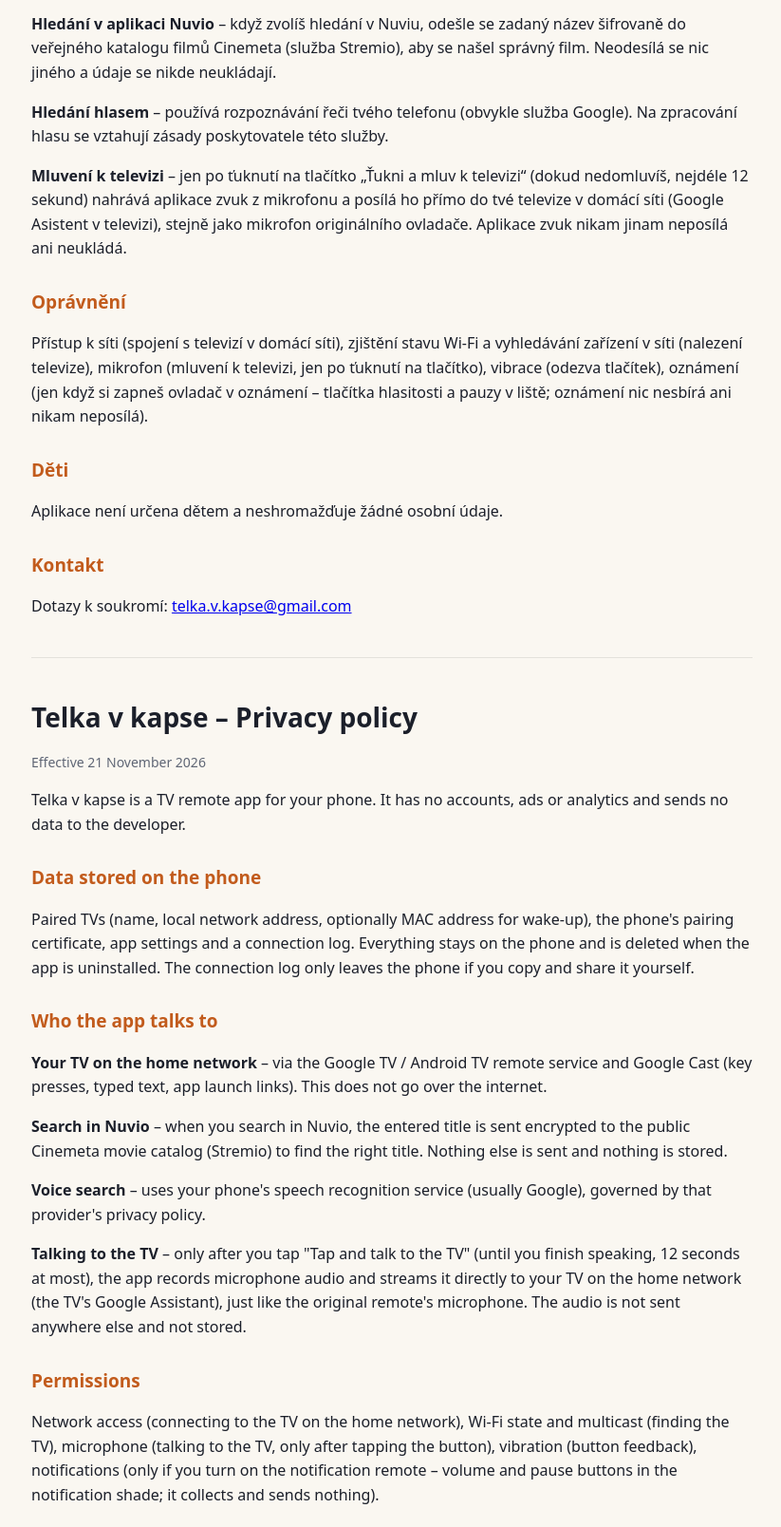
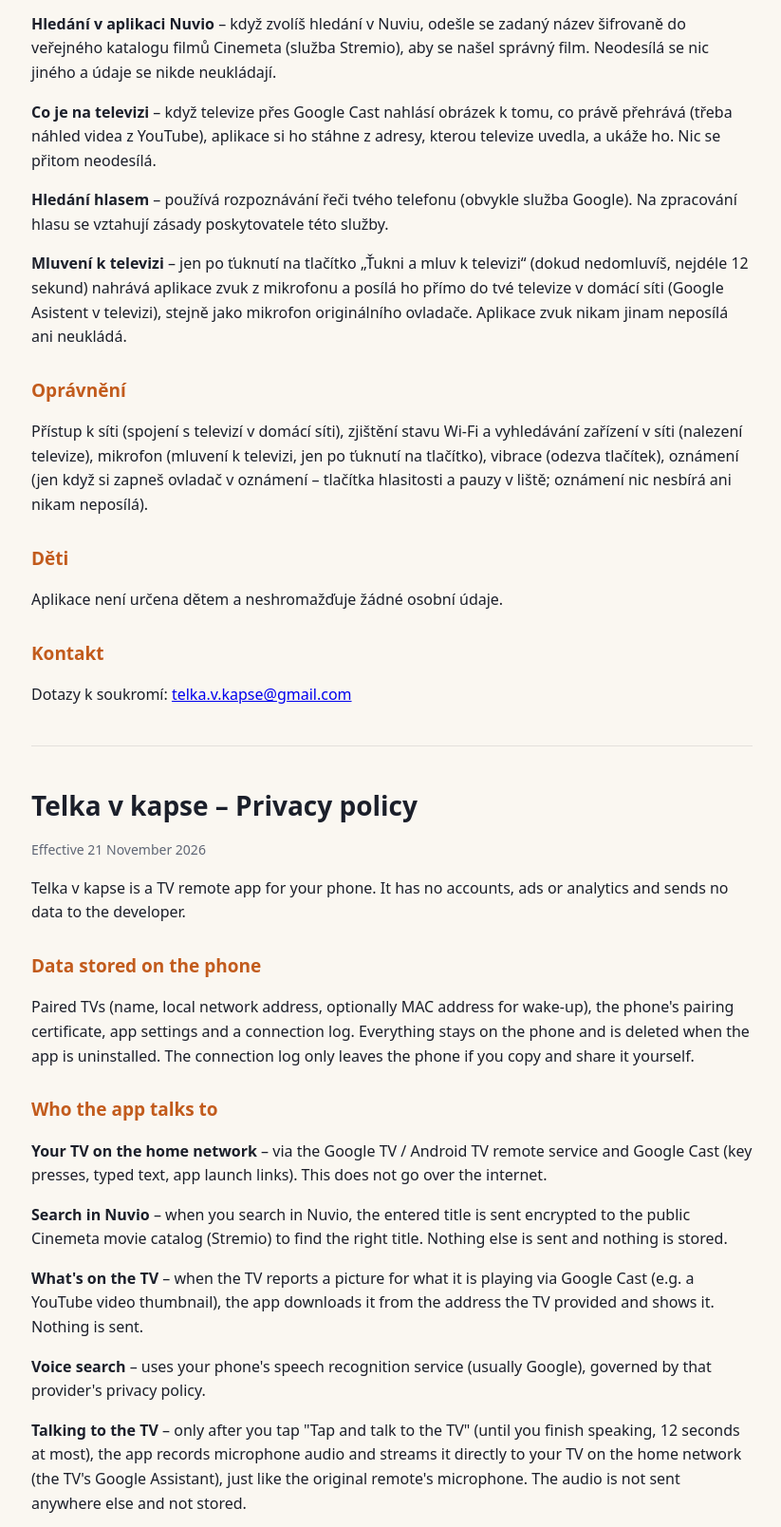
Before and after one commit to jarmilprdel11/telka-v-kapse-web, a plain HTML site: page soukromi.html in a window 1280 px wide. Shown: the part 486-2094 px from the top of the page at 95% size, without its empty margins (227-1050 px from the left). Drawn offline with Linux system fonts and the light colour scheme.

Commit message:
0.45 test: karta Na televizi (aplikace, pres Cast nazev/obrazek/cas), cisla kanalu
Co-Authored-By: Claude Opus 5.5 <noreply@anthropic.com>
Claude-Session: https://claude.ai/code/session_01KJu49yhVo3MkmWoEbwK1KY

```diff
--- a/soukromi.html
+++ b/soukromi.html
@@ -25,6 +25,7 @@
 <h2>S kým aplikace komunikuje</h2>
 <p><b>Tvoje televize v domácí síti</b> – přes službu dálkového ovládání Google TV / Android TV a Google Cast (stisky tlačítek, psaný text, odkazy na spuštění aplikací). Tato komunikace nejde přes internet.</p>
 <p><b>Hledání v aplikaci Nuvio</b> – když zvolíš hledání v Nuviu, odešle se zadaný název šifrovaně do veřejného katalogu filmů Cinemeta (služba Stremio), aby se našel správný film. Neodesílá se nic jiného a údaje se nikde neukládají.</p>
+<p><b>Co je na televizi</b> – když televize přes Google Cast nahlásí obrázek k tomu, co právě přehrává (třeba náhled videa z YouTube), aplikace si ho stáhne z adresy, kterou televize uvedla, a ukáže ho. Nic se přitom neodesílá.</p>
 <p><b>Hledání hlasem</b> – používá rozpoznávání řeči tvého telefonu (obvykle služba Google). Na zpracování hlasu se vztahují zásady poskytovatele této služby.</p>
 <p><b>Mluvení k televizi</b> – jen po ťuknutí na tlačítko „Ťukni a mluv k televizi“ (dokud nedomluvíš, nejdéle 12 sekund) nahrává aplikace zvuk z mikrofonu a posílá ho přímo do tvé televize v domácí síti (Google Asistent v televizi), stejně jako mikrofon originálního ovladače. Aplikace zvuk nikam jinam neposílá ani neukládá.</p>
 
@@ -47,6 +48,7 @@
 <h2>Who the app talks to</h2>
 <p><b>Your TV on the home network</b> – via the Google TV / Android TV remote service and Google Cast (key presses, typed text, app launch links). This does not go over the internet.</p>
 <p><b>Search in Nuvio</b> – when you search in Nuvio, the entered title is sent encrypted to the public Cinemeta movie catalog (Stremio) to find the right title. Nothing else is sent and nothing is stored.</p>
+<p><b>What's on the TV</b> – when the TV reports a picture for what it is playing via Google Cast (e.g. a YouTube video thumbnail), the app downloads it from the address the TV provided and shows it. Nothing is sent.</p>
 <p><b>Voice search</b> – uses your phone's speech recognition service (usually Google), governed by that provider's privacy policy.</p>
 <p><b>Talking to the TV</b> – only after you tap "Tap and talk to the TV" (until you finish speaking, 12 seconds at most), the app records microphone audio and streams it directly to your TV on the home network (the TV's Google Assistant), just like the original remote's microphone. The audio is not sent anywhere else and not stored.</p>
 <h2>Permissions</h2>
```
